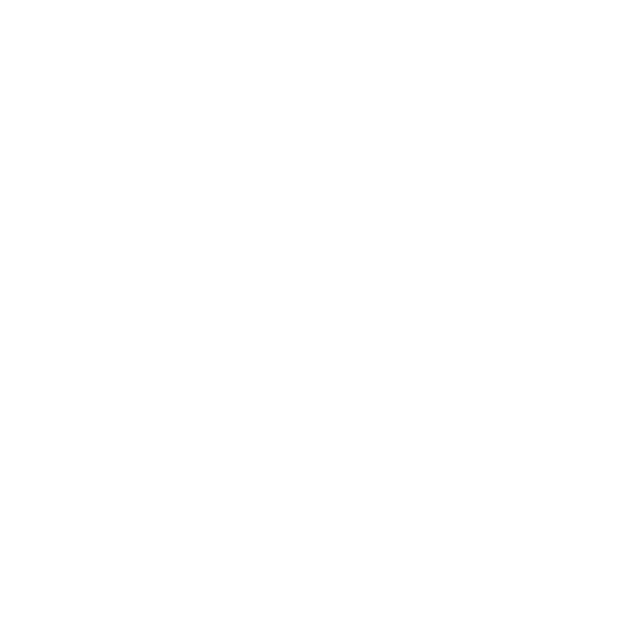
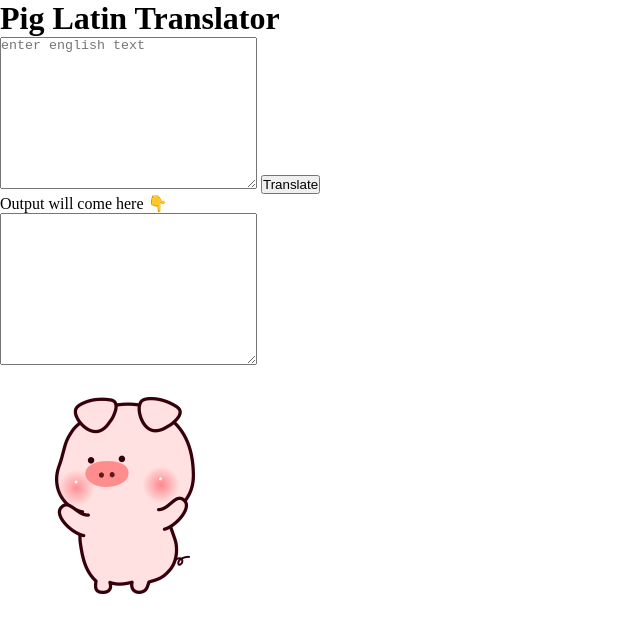
Before and after one commit to abinjohn123/neoG-mark-7, a plain HTML site: page index.html in a window 1280 px wide. Shown: the whole page, without its empty margins (0-640 px from the left). Drawn offline with Linux system fonts and the light colour scheme.

Commit message:
feat: create HTML structure

```diff
--- a/index.html
+++ b/index.html
@@ -8,6 +8,33 @@
     <title>Pig Latin Translator</title>
   </head>
   <body>
+    <header class="header">
+      <h1>Pig Latin Translator</h1>
+      <div class="container">
+        <div class="container content-left">
+          <textarea
+            name="input-text"
+            id="input-text"
+            cols="30"
+            rows="10"
+            placeholder="enter english text"
+          ></textarea>
+          <button class="btn" id="btn-translate">Translate</button>
+          <div class="text-output-container" id="">
+            Output will come here 👇
+          </div>
+          <textarea
+            name="text-output"
+            id="text-output"
+            cols="30"
+            rows="10"
+          ></textarea>
+        </div>
+        <div class="container content-right">
+          <img src="/images/piggy.gif" alt="a dancing piggy" />
+        </div>
+      </div>
+    </header>
     <script src="script.js" type="text/javascript"></script>
   </body>
 </html>
```
